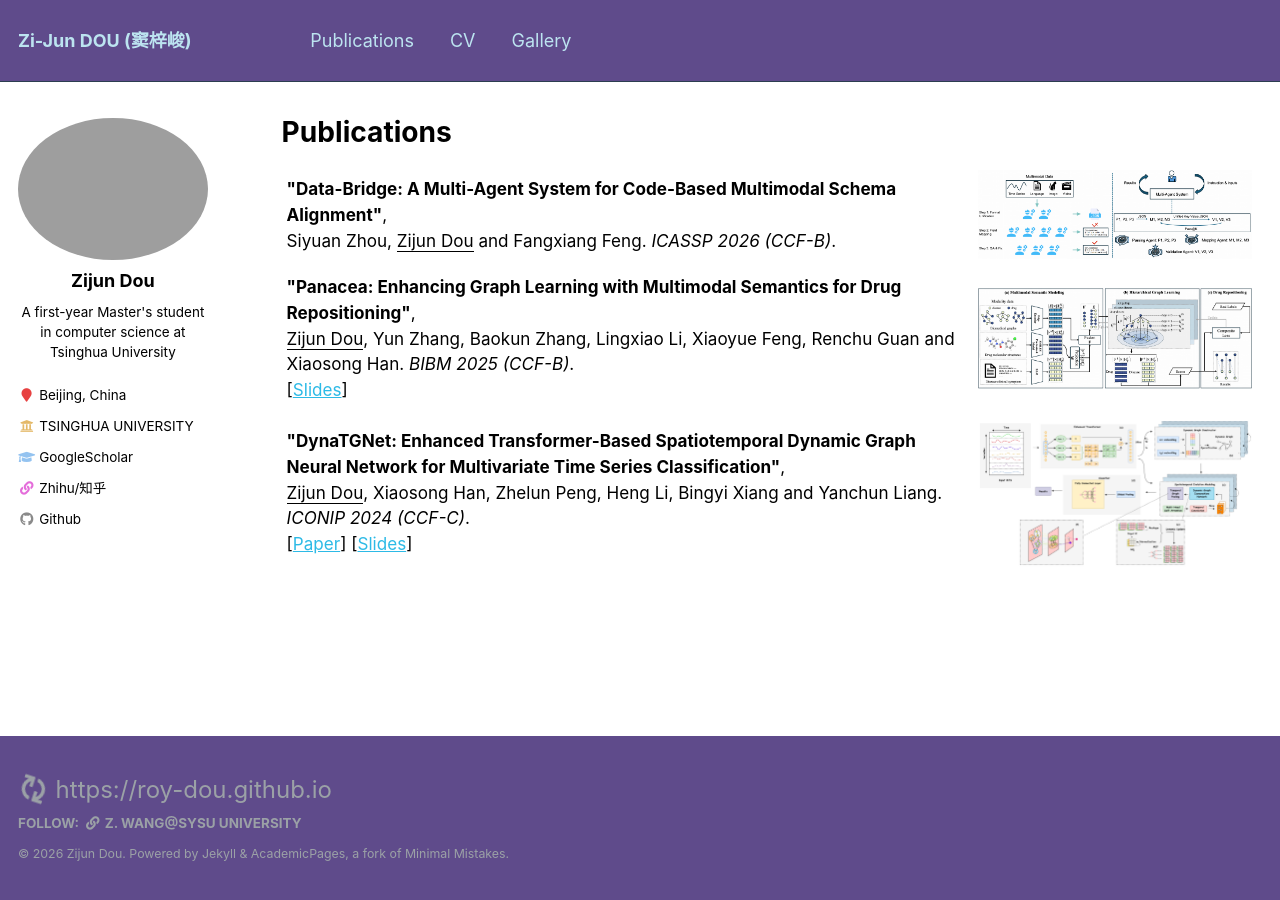
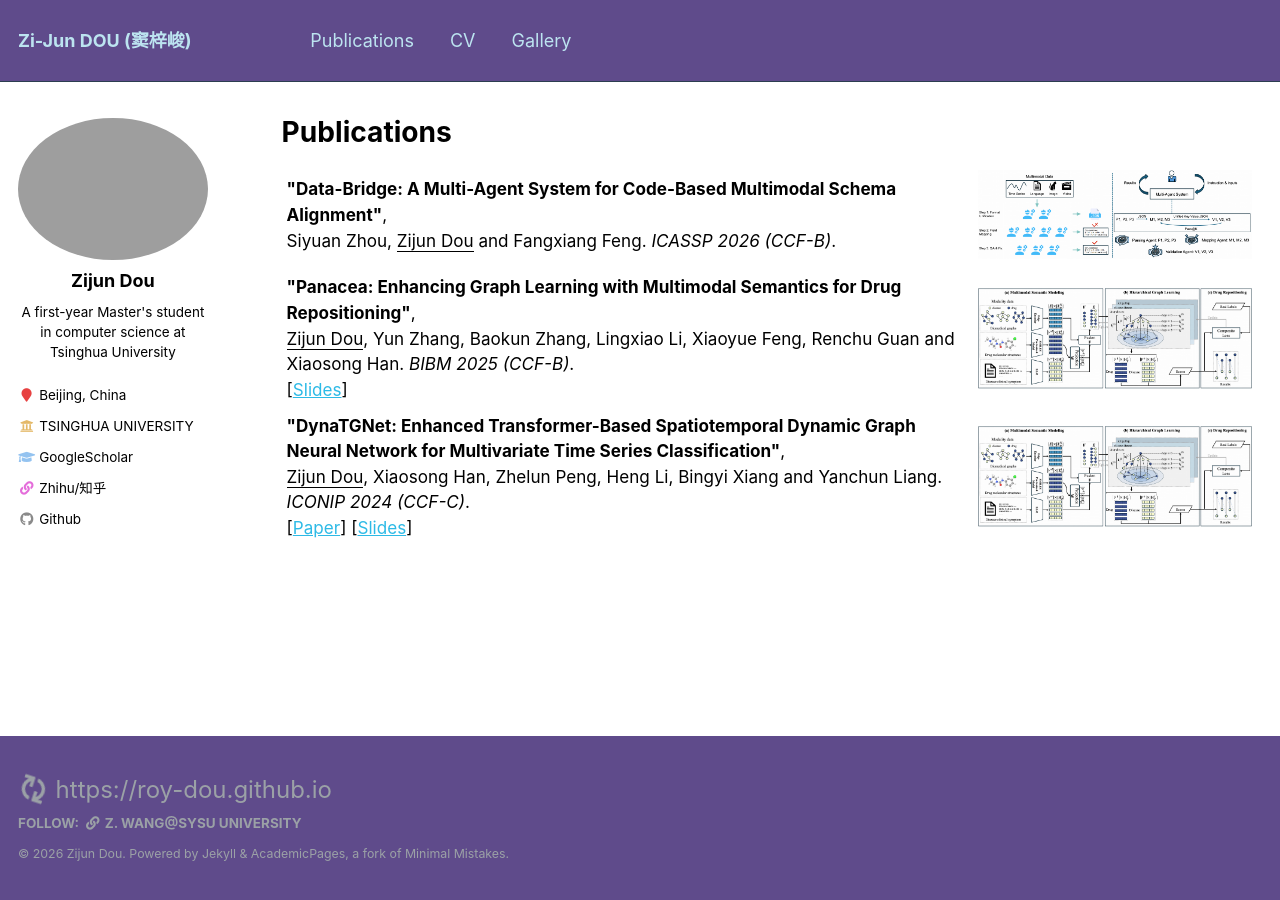
Before and after one commit to ROY-DOU/ROY-DOU.github.io, a Jekyll site: the page built from _pages/publications.md, in a window 1280 px wide. Built offline with Jekyll 4.4.1, drawn with Linux system fonts in a browser that asks for light colours.

Commit message:
update about me

```diff
--- a/_pages/publications.md
+++ b/_pages/publications.md
@@ -58,8 +58,8 @@ author_profile: true
       [<a href="../resource/ICONIP 2024 Presentation.pdf">Slides</a>]
     </td>
     <td style="padding:10px;width:30%;vertical-align:middle;border-right:none;border-bottom:none;">
-      <a href="/images/dynatgnet.png">
-      <img src='/images/dynatgnet.png' width="300">
+      <a href="/images/panacea2.png">
+      <img src='/images/panacea2.png' width="300">
       </a>
     </td>
   </tr>
```
